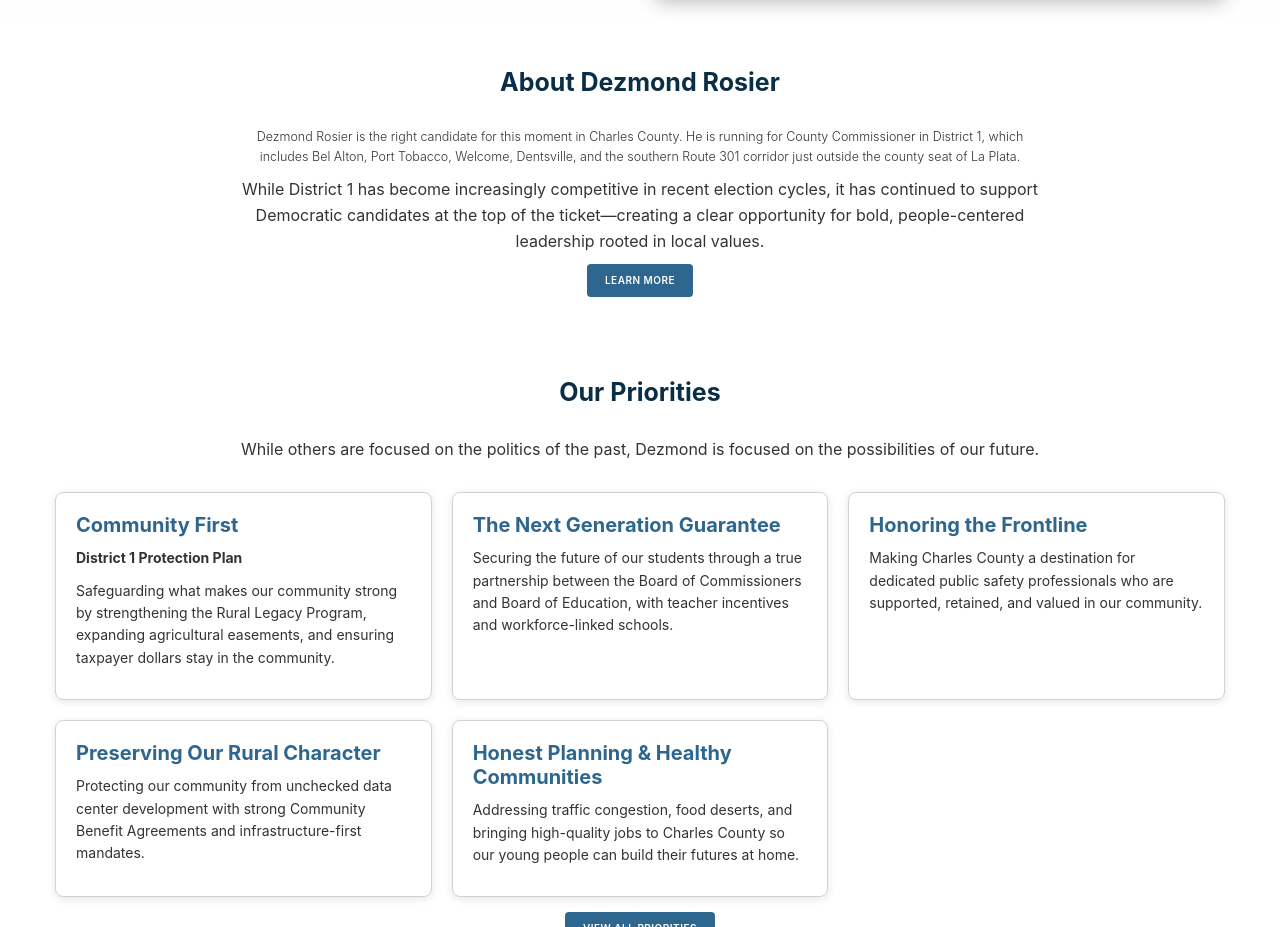
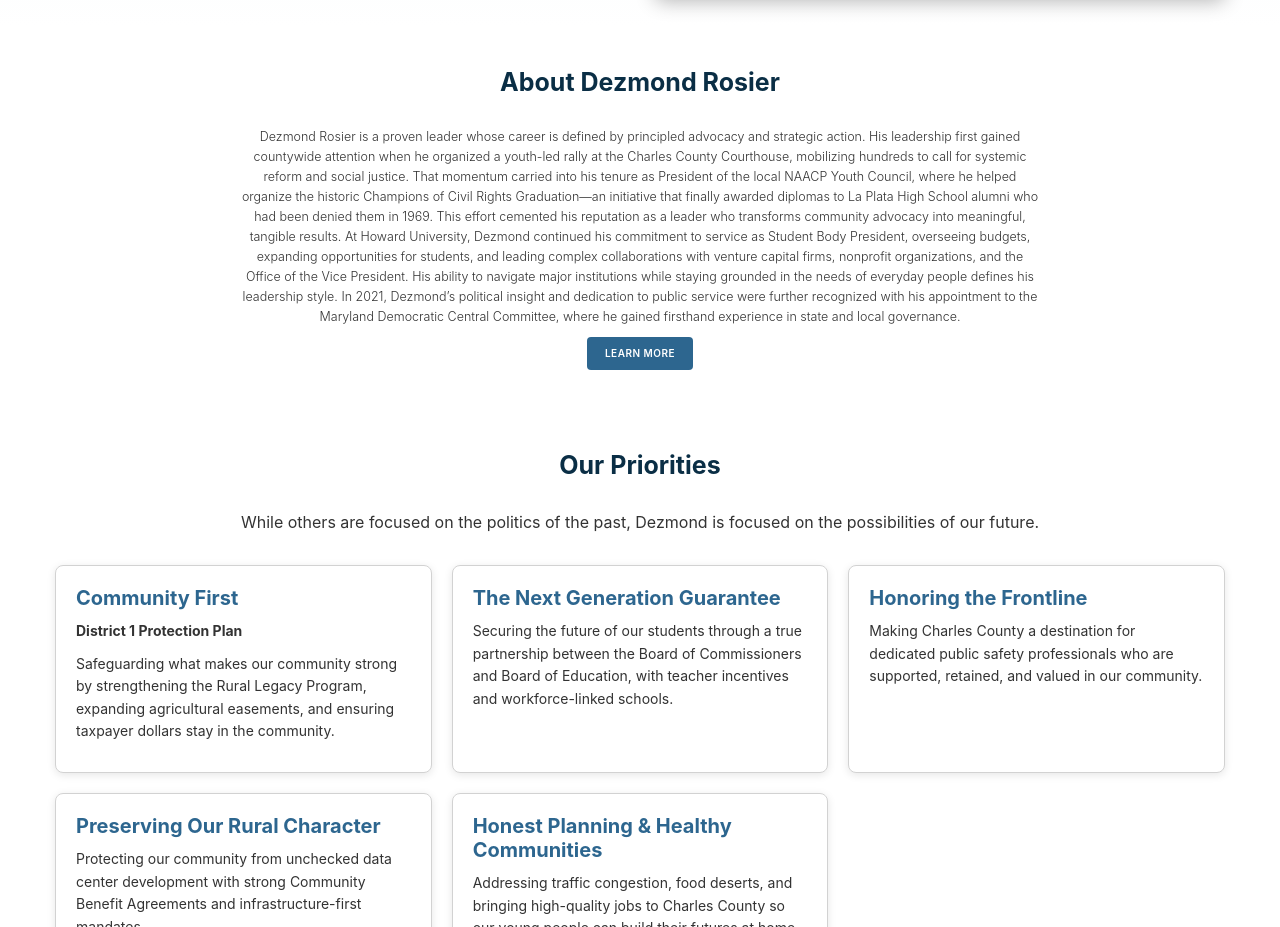
Before and after one commit to DezCode1224/Campaign, a website built with Parcel: page src/index.html in a window 1280 px wide. Shown: the part 1344-2271 px from the top of the page. Built offline with nearby package versions, Linux system fonts and the light colour scheme.

Commit message:
Main Page update 1.1

```diff
--- a/src/index.html
+++ b/src/index.html
@@ -121,8 +121,10 @@
     <div class="container">
       <div class="about-content">
         <h2 class="section-title">About Dezmond Rosier</h2>
-        <p class="lead">Dezmond Rosier is the right candidate for this moment in Charles County. He is running for County Commissioner in District 1, which includes Bel Alton, Port Tobacco, Welcome, Dentsville, and the southern Route 301 corridor just outside the county seat of La Plata.</p>
-        <p>While District 1 has become increasingly competitive in recent election cycles, it has continued to support Democratic candidates at the top of the ticket—creating a clear opportunity for bold, people-centered leadership rooted in local values.</p>
+        <p class="lead">Dezmond Rosier is a proven leader whose career is defined by principled advocacy and strategic action. His leadership first gained countywide attention when he organized a youth-led rally at the Charles County Courthouse, mobilizing hundreds to call for systemic reform and social justice. That momentum carried into his tenure as President of the local NAACP Youth Council, where he helped organize the historic Champions of Civil Rights Graduation—an initiative that finally awarded diplomas to La Plata High School alumni who had been denied them in 1969. This effort cemented his reputation as a leader who transforms community advocacy into meaningful, tangible results.
+          At Howard University, Dezmond continued his commitment to service as Student Body President, overseeing budgets, expanding opportunities for students, and leading complex collaborations with venture capital firms, nonprofit organizations, and the Office of the Vice President. His ability to navigate major institutions while staying grounded in the needs of everyday people defines his leadership style. In 2021, Dezmond’s political insight and dedication to public service were further recognized with his appointment to the Maryland Democratic Central Committee, where he gained firsthand experience in state and local governance.
+
+          </p>
         <a href="about.html" class="btn btn-primary">Learn More</a>
       </div>
     </div>
```
